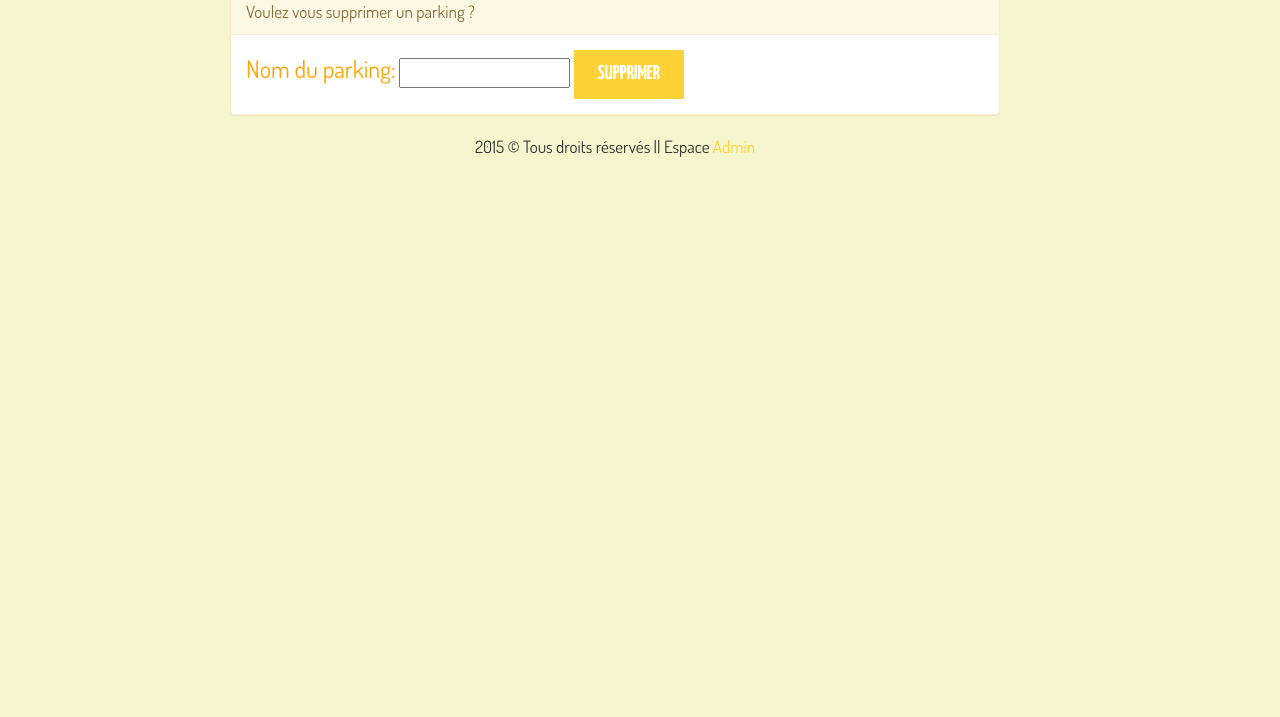
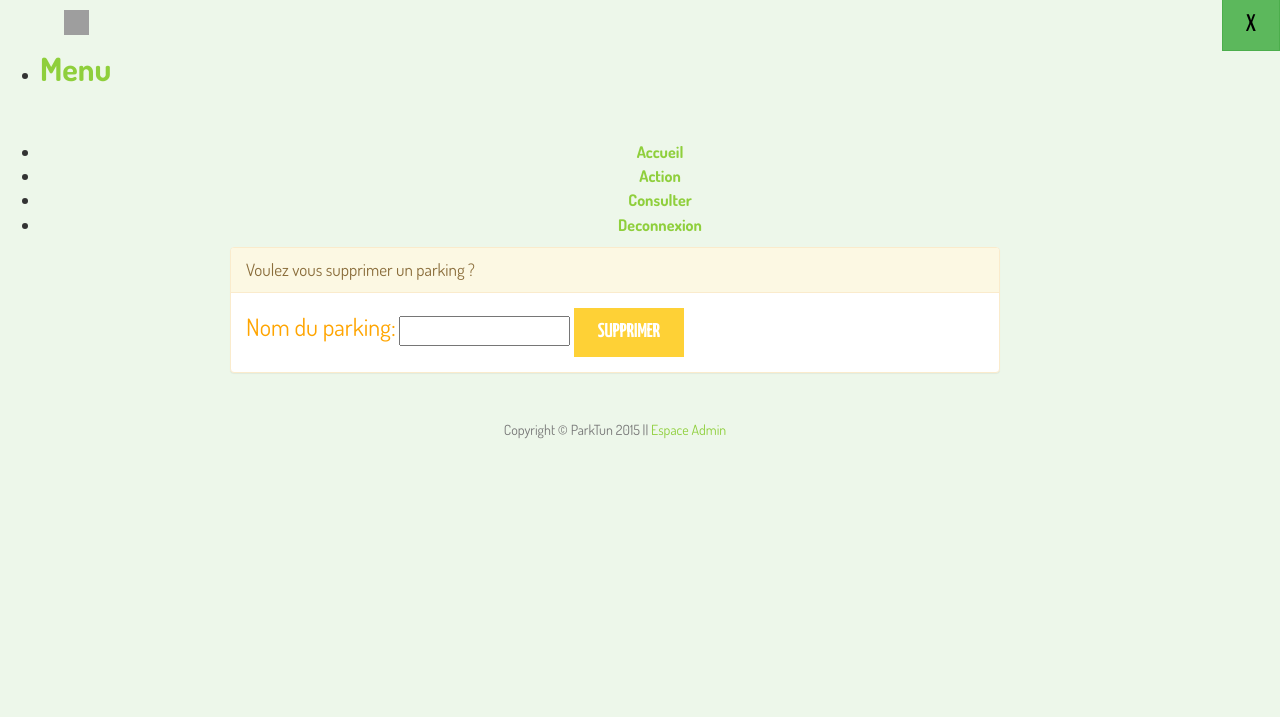
Before and after one commit to zohrabr/park, a Django app: template parking/template/car/delete.html in a window 1280 px wide. Shown: the part 61-778 px from the top of the page. Run offline with Django 3.2, Linux system fonts and the light colour scheme; the template is opened without the code that fills it: values that come from a table or form of the project are taken from there, others are empty; a user stored in the database is signed in; data comes from the database, SQL or seed files in the repository; parts of the project's set-up code (start-up, migrations or seed data) failed here and were passed over; some libraries are stand-ins or nearby versions; grey boxes are pictures that could not be loaded.

Commit message:
Update base.html

```diff
--- a/parking/template/car/base.html
+++ b/parking/template/car/base.html
@@ -3,73 +3,76 @@
 <html>
     <head>
 	<meta name="viewport" content="width=device-width, initial-scale=1.0">
-    <!-- Bootstrap -->
+   <link href="{% static 'css/bootstrap.min.css' %}" rel="stylesheet">
 
-    <link href="{% static 'css/bootstrap.min.css' %}" rel="stylesheet" media="screen">
+    <!-- Custom CSS -->
+    <link href="{% static 'css/stylish-portfolio.css' %}" rel="stylesheet">
+
+    <!-- Custom Fonts -->
+    <link href="{% static 'css/font-awesome.min.css' %}" rel="stylesheet" type="text/css">
+
+     <link href="{% static 'css/font-awesome.css' %}" rel="stylesheet">
+
 <link href="{% static 'css/agency.css' %}" rel="stylesheet">
-    <link href="{% static 'css/font-awesome.min.css' %}" rel="stylesheet">
 <link href="{% static 'css/main.css' %}" rel="stylesheet">
-   <link href="{% static 'css/animate.css' %}" rel="stylesheet" type="text/css">
+   <link href="{% static 'css/animate.css' %}" rel="stylesheet" >
     <link href="{% static 'css/bootstrap-responsive.css' %}" rel="stylesheet">
 
 <title>{% block title %} {% endblock %}</title>
 </head>
-<body style="background-color:#F5F6CE" >
+<body style="background-color : #EDF7EA;" >
 
+<!-- Navigation -->
+<header style="background-color:black" id="navbar navbar-default navbar-fixed-top " role="navigation">
+<div class="container">
+<div class="navbar-header">
 
-<header style="background-color:black" id="navbar navbar-default navbar-fixed-top " role="navigation">
-
-<div class="container">
-
-<div class="navbar-header">
-<button type="button" class="navbar-toggle" data-toggle="collapse" data-target=".navbar-main-collapse">
-
-		                    <span class="sr-only">Toggle navigation</span>
-		                    <span class="icon-bar"></span>
-		                    <span class="icon-bar"></span>
-		                    <span class="icon-bar"></span>
-
-
-<i class="fa fa-bars">
-
-</i>
-</button>
-<a class="brand page-scroll" href="#">
-<font size="6"><i class="fa fa-play-circle">
-<b>Parking</b> </i> </font>
-
-</a>
-
-</div>
-<div class="collapse navbar-collapse  navbar-main-collapse">
-
-
- <ul class="nav navbar-nav pull-right">
-		          <li class="text-center"> <a href="/car/"><strong>Acceuil</strong>  </a> </li>
-
-                            {% if user.is_authenticated %}
-                            <li class="text-center"><a  href="#">Bienvenue <b>{{ user.first_name }} {{ user.last_name}} </b></a></li>
-                            <li class="text-center" id="actions"><a href="#" data-toggle="modal" data-target="#myModal"><strong>Action</strong></a></li>
-                            {% else %}
-
-			    <li class="text-center"><a href="/car/carte/"><strong>Consulter</strong></a></li>
-			    <li class="text-center"> <a href="/car/inscription/"><strong>S'inscrir</strong> </a>
-			    <li class="text-center"><a href="/car/login/"><strong>Se connecter</strong></a></li>
-                            {% endif %}
-
-                            {% if user.is_authenticated %}
-                            <li class="text-center"><a href="/car/logout"><strong>Déconnexion</strong></a></li>
-                            {% endif %}
-		                </ul>
-</ul>
+	<a class="brand " href="#">
+<font size="6" color="#8FCF3C"><i class="fa fa-clock"><img src="{% static 'img/car.png' %}" style="height: 60px; width:100px ;" />
+<b>ParkTun</b> </i> </font></a>
 
 </div>
 </div>
-</div>
-
 </header>
 
+    <nav id="sidebar-wrapper">
 
+        <ul class="sidebar-nav">
+<a id="menu-toggle" href="#" class="btn btn-dark btn-lg toggle"><img src="{% static 'img/home.png'' %}" style="height: 25px;width:25px ;"/></a>
+            <a id="menu-close" href="#" class="btn btn-success btn-lg pull-right toggle"><font size ="5" color="black">X</font></a>
+
+<li class="sidebar-brand">
+	<a href="#"  onclick = $("#menu-close").click(); ><font size ="6" color="#8FCF3C"><b>Menu</b></font></a>
+  </li>
+ </br> </br>
+
+            <li class="text-center">
+                <a href="/car/" onclick = $("#menu-close").click(); ><font size ="3" color="#8FCF3C" ><b>Accueil</b></font></a>
+            </li>
+	  {% if user.is_authenticated %}
+ <li class="text-center" id="actions"><a href="#" data-toggle="modal" data-target="#myModal"><font size ="3" color="#8FCF3C" ><strong>Action</strong></font></a></li>
+
+	 <li class="text-center">
+                <a href="/car/carte/" onclick = $("#menu-close").click(); ><font size ="3" color="#8FCF3C"><b>Consulter</b></font></a>
+            </li>
+	<li class="text-center">
+               <a href="/car/logout" onclick = $("#menu-close").click(); ><font size ="3" color="#8FCF3C"><b>Deconnexion</b> </font></a>
+            </li>
+
+{% else %}
+
+            <li class="text-center">
+                <a href="/car/carte/" onclick = $("#menu-close").click(); ><font size ="3" color="#8FCF3C"><b>Consulter</b></font></a>
+            </li class="text-center">
+            <li>
+                <a href="/car/inscription/" onclick = $("#menu-close").click(); ><font size ="3" color="#8FCF3C"><b>S'inscrire</b></font></a>
+            </li >
+            <li class="text-center">
+                <a href="/car/login/" onclick = $("#menu-close").click(); ><font size ="3" color="#8FCF3C"><b>Se connecter</b></font></a>
+            </li>
+{% endif %}
+        </ul>
+    </nav>
 
 
  <div class="modal fade " id="myModal" tabindex="-1" role="dialog" aria-labelledby="myModalLabel" aria-hidden="true">
@@ -82,10 +85,10 @@
       <div class="modal-body">
 
           <ul class="list-group-item" style="list-style-type: None">
-       <li class="text-center" id="p2" ><a class="btn btn-warning" href="/car/add_parking/">&nbsp;&nbsp;&nbsp; Ajouter un parking &nbsp;&nbsp;&nbsp;&nbsp;</a></li><br/>
-<li class="text-center" id="p3" uid-data="{{ user.id }}" ><a class="btn btn-warning" href="/car/my_parking_list/">&nbsp;&nbsp;&nbsp;&nbsp;&nbsp;&nbsp;consulter la liste&nbsp;&nbsp;&nbsp;&nbsp;&nbsp;&nbsp;</a></li><br/>
-<li class="text-center" id="p3" uid-data="{{ user.id }}" ><a class="btn btn-warning" href="#">&nbsp;&nbsp;&nbsp;&nbsp;&nbsp;&nbsp;gérer un parking&nbsp;&nbsp;&nbsp;&nbsp;&nbsp;&nbsp;&nbsp;</a></li></br>
-<li class="text-center" id="p3" uid-data="{{ user.id }}" ><a class="btn btn-warning" href="/car/delete/">supprimer un parking</a></li>
+       <li class="text-center" id="p2" ><a class="btn btn-success" href="/car/add_parking/">&nbsp;&nbsp;&nbsp; Ajouter un parking &nbsp;&nbsp;&nbsp;&nbsp;</a></li><br/>
+<li class="text-center" id="p3" uid-data="{{ user.id }}" ><a class="btn btn-danger" href="/car/my_parking_list/">&nbsp;&nbsp;&nbsp;&nbsp;&nbsp;&nbsp;consulter la liste&nbsp;&nbsp;&nbsp;&nbsp;&nbsp;&nbsp;</a></li><br/>
+<li class="text-center" id="p3" uid-data="{{ user.id }}" ><a class="btn btn-info" href="/car/gerer/">&nbsp;&nbsp;&nbsp;&nbsp;&nbsp;&nbsp;gérer un parking&nbsp;&nbsp;&nbsp;&nbsp;&nbsp;&nbsp;&nbsp;</a></li></br>
+<li class="text-center" id="p3" uid-data="{{ user.id }}" ><a class="btn btn-primary" href="/car/delete/">supprimer un parking</a></li>
           </ul>
         </div>
       <div class="modal-footer">
@@ -98,27 +101,62 @@
 
 
       {% block body_block %}
-
 {% endblock %}
 
+<div class="span12">
+<footer style="background-color : #EDF7EA; bottom: 0;">
+
+                    <p class="text-muted" >Copyright &copy; ParkTun 2015 ||  <a href="/admin/"><font color="#8FCF3C">Espace Admin </font> </a></p>
+
+
+    </footer>
+</div>
 <script src="{% static 'js/jquery-2.1.1.min.js' %}"></script>
 <script src="{% static 'js/bootstrap.min.js' %}"></script>
 <script src="{% static 'js/jquery.parallax.js' %}"></script>
 <script src="{% static 'js/jquery.nav.js' %}"></script>
+
+
+
+    <!-- jQuery -->
+    <script src="{% static 'js/jquery.js' %}"></script>
+
+    <!-- Bootstrap Core JavaScript -->
+    <script src="{% static 'js/bootstrap.min.js' %}"></script>
+
+    <!-- Custom Theme JavaScript -->
     <script>
-    $(document).ready(function(){
-        $('#{{ p }}').addClass('active');
-        $('#actions').click(function(){
-            $('#actions').addClass('active');
+    // Closes the sidebar menu
+    $("#menu-close").click(function(e) {
+        e.preventDefault();
+        $("#sidebar-wrapper").toggleClass("active");
     });
-        $('#close').click(function(){
-            $('#actions').removeClass('active');
+
+    // Opens the sidebar menu
+    $("#menu-toggle").click(function(e) {
+        e.preventDefault();
+        $("#sidebar-wrapper").toggleClass("active");
     });
-    })
+$(function() {
+        $('a[href*=#]:not([href=#])').click(function() {
+            if (location.pathname.replace(/^\//, '') == this.pathname.replace(/^\//, '') || location.hostname == this.hostname) {
+
+                var target = $(this.hash);
+                target = target.length ? target : $('[name=' + this.hash.slice(1) + ']');
+                if (target.length) {
+                    $('html,body').animate({
+                        scrollTop: target.offset().top
+                    }, 1000);
+                    return false;
+                }
+            }
+        });
+    });
+
+
 </script>
+
 {% block script %}
 {% endblock %}
-
-<footer >  <div class="span12"> 2015 &copy; Tous droits réservés || Espace <a href="/admin/"> Admin </a> </div> </footer>
 </body>
 </html>
```
Lines whose indentation alone changed are shown as unchanged.
